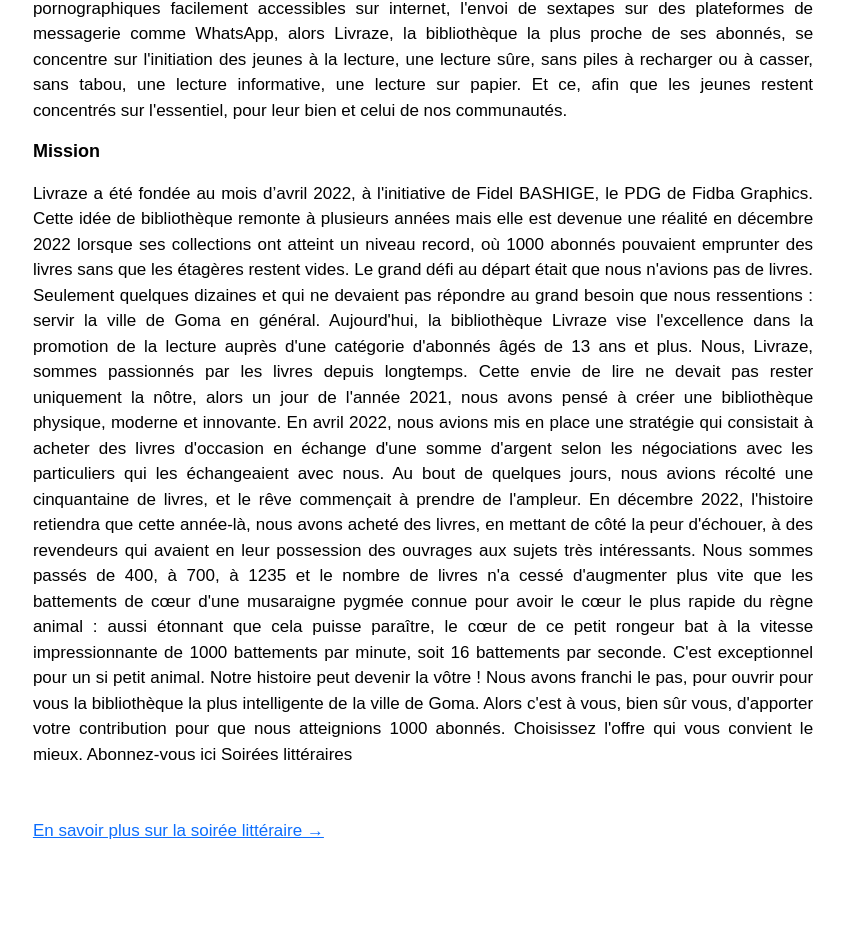
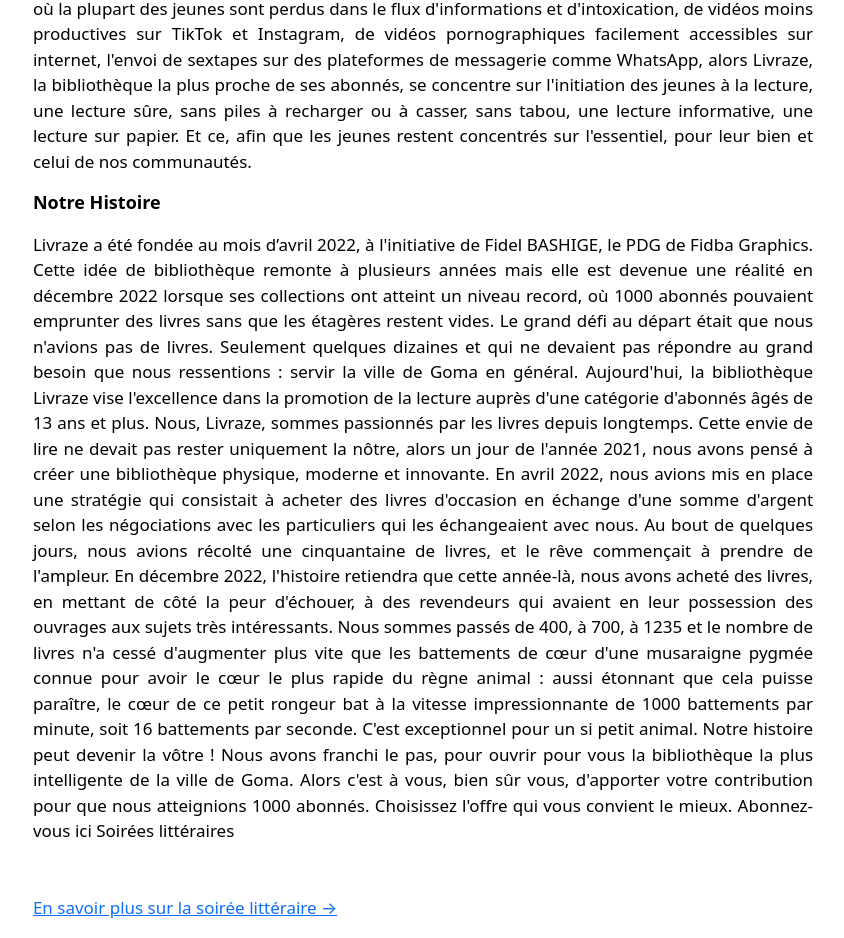
Before and after one commit to amalabum/livraze-lite, a Next.js app: page /apropos in a window 1280 px wide. Shown: the part 1098-2036 px from the top of the page, without its empty margins (217-1061 px from the left). Built offline with nearby package versions, Linux system fonts and the light colour scheme.

Commit message:
modification

```diff
--- a/pages/apropos.js
+++ b/pages/apropos.js
@@ -75,7 +75,7 @@ export default function apropos() {
           lecture informative, une lecture sur papier. Et ce, afin que les
           jeunes restent concentrés sur l'essentiel, pour leur bien et celui de
           nos communautés.
-          <h3 className={styles.subtitle_n}>Mission</h3>
+          <h3 className={styles.subtitle_n}>Notre Histoire</h3>
           Livraze a été fondée au mois d’avril 2022, à l'initiative de Fidel
           BASHIGE, le PDG de Fidba Graphics. Cette idée de bibliothèque remonte
           à plusieurs années mais elle est devenue une réalité en décembre 2022
--- a/pages/collection-congolaise.js
+++ b/pages/collection-congolaise.js
@@ -71,7 +71,7 @@ export default function livres({ livres }) {
                   </div>
                   <div className={styles.Carte_pour_livre_footer_n}>
                     <Link
-                      href={`livres/${item.id}`}
+                      href={props.link}
                       className={styles.Carte_pour_livre_a}
                     >
                       {" "}
--- a/styles/Home.module.css
+++ b/styles/Home.module.css
@@ -297,6 +297,7 @@
   padding-right: 20px;
   color: #0f0909;
 }
+
 /* .call_to_action_n a {
   padding: 13px 30px;
   font-weight: bold;
@@ -365,12 +366,18 @@
   text-transform: lowercase;
 }
 .call_to_action a {
-  padding: 8px 10px;
+  padding: 8px 14px;
   border-radius: 10px;
   border: 1px solid #1b1b1b;
   text-decoration: none;
+  color: #000000;
+  font-size: 14px;
 }
-
+.call_to_action a:hover {
+  background-color: #00000f;
+  border: none;
+  color: #ffffff;
+}
 .call_to_action_don_livre {
   min-height: 500px;
   background-image: url("/our_lib.png");
--- a/styles/globals.css
+++ b/styles/globals.css
@@ -1,4 +1,5 @@
 @charset "UTF-8";
+@import url("https://fonts.googleapis.com/css2?family=Nanum+Gothic&family=Poppins:wght@100&display=swap");
 .home_baner::before {
   content: "";
   font-family: "shape divider from ShapeDividers.com";
@@ -95,7 +96,7 @@
 :root {
   /* --max-width: 1100px; */
   --border-radius: 12px;
-  --font-mono: "Quicksand", sans-serif;
+  --font-mono: "Poppins" sans-serif;
   --foreground-rgb: 1, 1, 1;
   --background-start-rgb: 214, 219, 220;
   --background-end-rgb: 255, 255, 255;
@@ -209,6 +210,7 @@ a {
 .Main_header .recherche_bar {
   position: relative;
   width: 15%;
+  display: none;
   text-align: center;
 }
 .Main_header .recherche_bar .img {
@@ -217,9 +219,9 @@ a {
 }
 .Main_header .menu_principal {
   display: flex;
-  justify-content: center;
+  justify-content: end;
   position: relative;
-  width: 70%;
+  width: 80%;
   margin-top: -16px;
   text-transform: capitalize;
 }
@@ -466,62 +468,66 @@ a {
     width: 70%;
   }
 }
-@media (min-width: 0) and (max-width: 403px) {
-  .cards_container {
-    width: 90%;
-    margin-left: 8%;
-  }
-}
 
 .Card_livre {
   padding-left: 10px;
-  margin-top: 10px;
+  margin-top: 6px;
   width: 150px;
 }
-@media (min-width: 0) and (max-width: 674px) {
-  .Card_livre {
-    display: inline-block !important;
-    min-height: 140px;
+
+.cards_container {
+  display: grid;
+  grid-template-columns: repeat(2, auto);
+}
+@media (min-width: 587px) and (max-width: 996px) {
+  .cards_container {
+    grid-template-columns: repeat(3, auto);
+    font-size: 11px;
   }
 }
-.Card_livre .card_legende {
-  width: 100%;
-  text-align: center;
-  font-size: 13px;
-  padding-top: 10px;
-  font-weight: 400;
-  text-transform: uppercase;
-  position: relative;
-  min-height: 80px;
-}
-@media (min-width: 0) and (max-width: 674px) {
-  .Card_livre .card_legende {
-    font-size: 16px;
+@media (min-width: 996px) and (max-width: 1196px) {
+  .cards_container {
+    grid-template-columns: repeat(4, auto);
   }
 }
-
-.Card_livre_containt {
-  position: relative;
-  height: 200px;
+@media (min-width: 1196px) and (max-width: 1296px) {
+  .cards_container {
+    grid-template-columns: repeat(5, auto);
+  }
+}
+@media (min-width: 1296px) {
+  .cards_container {
+    grid-template-columns: repeat(8, auto);
+  }
+}
+.cards_container .Card_livre {
+  width: 100%;
+  display: inline-block;
+}
+.cards_container .Card_livre .Card_livre_containt {
+  width: 150px;
+  grid-area: right;
+}
+.cards_container .Card_livre .Card_livre_containt img {
+  width: 100%;
+}
+.cards_container .Card_livre .card_legende {
+  width: 140px;
+  padding-left: 10px;
+  padding-right: -10px;
+  height: auto;
+  text-transform: lowercase;
+  font-weight: normal;
+  font-size: 15px;
+  padding-top: 10px;
+  padding-bottom: 10px;
 }
 
-.livre_details {
-  width: 100%;
-  height: 300px;
-  position: relative;
-  padding: 0.4em 0.4em;
+@media (max-width: 379px) {
+  .Card_livre_containt {
+    width: 100px;
+  }
 }
-.livre_details .img_livre {
-  position: relative;
-  width: 200px;
-  float: left;
-}
-.livre_details .text_livre {
-  position: relative;
-  width: auto;
-  float: left;
-}
-
 .action_on_link {
   font-size: 15px;
   color: #00000f;
@@ -636,6 +642,26 @@ a {
   transform: rotate(90deg);
 }
 
+@-webkit-keyframes background_anim {
+  0% {
+    background-color: #106071;
+  }
+  10% {
+    background-color: #106071;
+  }
+  20% {
+    background-color: #106071;
+  }
+  30% {
+    background-color: #106071;
+  }
+  40% {
+    background-color: #106071;
+  }
+  50% {
+    background-color: #106071;
+  }
+}
 .call_to_action {
   margin-top: 40px;
 }
@@ -645,6 +671,13 @@ a {
   text-decoration: none;
   border: 1px solid #00000f;
   padding: 6px 13px;
+  color: #0e0d0d;
+}
+
+.call_to_action a:hover {
+  background-color: #00000f;
+  border: none;
+  color: #f8f8f8;
 }
 
 .text_coloric {
--- a/styles/header.scss
+++ b/styles/header.scss
@@ -33,7 +33,7 @@
     display: flex;
     justify-content: end;
     position: relative;
-    width: 85%;
+    width: 80%;
 
     margin-top: -16px;
 
--- a/styles/nextStyleConfigs.scss
+++ b/styles/nextStyleConfigs.scss
@@ -1,8 +1,9 @@
+// @import url("https://fonts.googleapis.com/css2?family=Nanum+Gothic&family=Poppins:wght@100&family=Quicksand:wght@300&display=swap");
+@import url("https://fonts.googleapis.com/css2?family=Nanum+Gothic&family=Poppins:wght@100&display=swap");
 :root {
   /* --max-width: 1100px; */
   --border-radius: 12px;
-  --font-mono: "Quicksand", sans-serif;
-
+  --font-mono: "Poppins" sans-serif;
   --foreground-rgb: 1, 1, 1;
   --background-start-rgb: 214, 219, 220;
   --background-end-rgb: 255, 255, 255;
--- a/styles/soiree_et_actions.scss
+++ b/styles/soiree_et_actions.scss
@@ -104,6 +104,26 @@
     transform: rotate(90deg);
   }
 }
+@-webkit-keyframes background_anim {
+  0% {
+    background-color: #106071;
+  }
+  10% {
+    background-color: #106071;
+  }
+  20% {
+    background-color: #106071;
+  }
+  30% {
+    background-color: #106071;
+  }
+  40% {
+    background-color: #106071;
+  }
+  50% {
+    background-color: #106071;
+  }
+}
 .call_to_action {
   margin-top: 40px;
 }
@@ -112,6 +132,13 @@
   text-decoration: none;
   border: 1px solid #00000f;
   padding: 6px 13px;
+  color: #0e0d0d;
+}
+.call_to_action a:hover {
+
+  background-color: #00000f;
+  border: none;
+  color: #f8f8f8;
 }
 .text_coloric {
   color: #106071;
```
Also changed, not shown: components/collection_congolaise.js (+13 -8 lines), pages/index.js (+9 -28 lines), styles/cartes.scss (+104 -39 lines), 1 other file (tests, documents, lock files or other folders).
